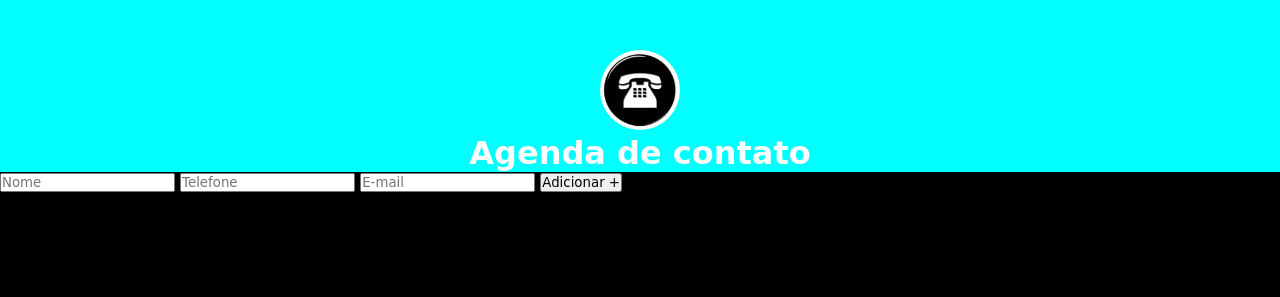
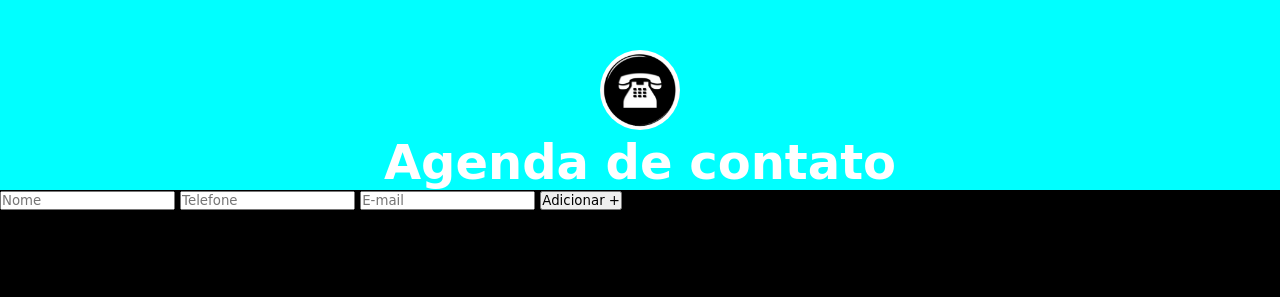
Before and after one commit to eliamiguel/Agenda_contato, a plain HTML site: page index.html in a window 1280 px wide. Drawn offline with nearby package versions, Linux system fonts and the light colour scheme.

Commit message:
testando

```diff
--- a/style.css
+++ b/style.css
@@ -22,6 +22,9 @@ header{
   margin:0px auto;
   color: white;
 }
+header h1{
+  font-size: 3em;
+}
 header img{
   height:80px;
   border-radius: 50%;
@@ -36,9 +39,7 @@ header img{
   display: block;
   padding: 8px;
 }
-header h1{
-  text-align: center;
-}
+
 header img{
 
   height: 70px;
```
